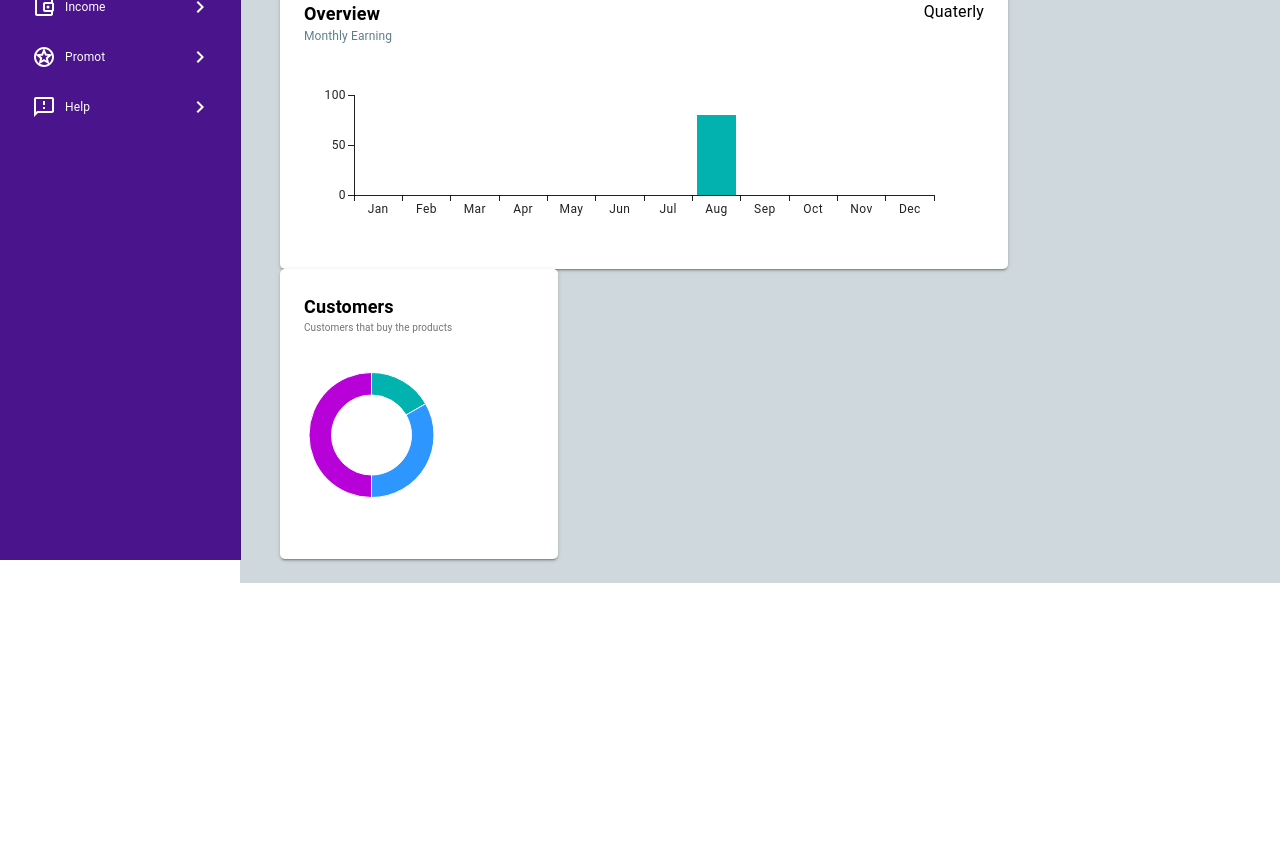
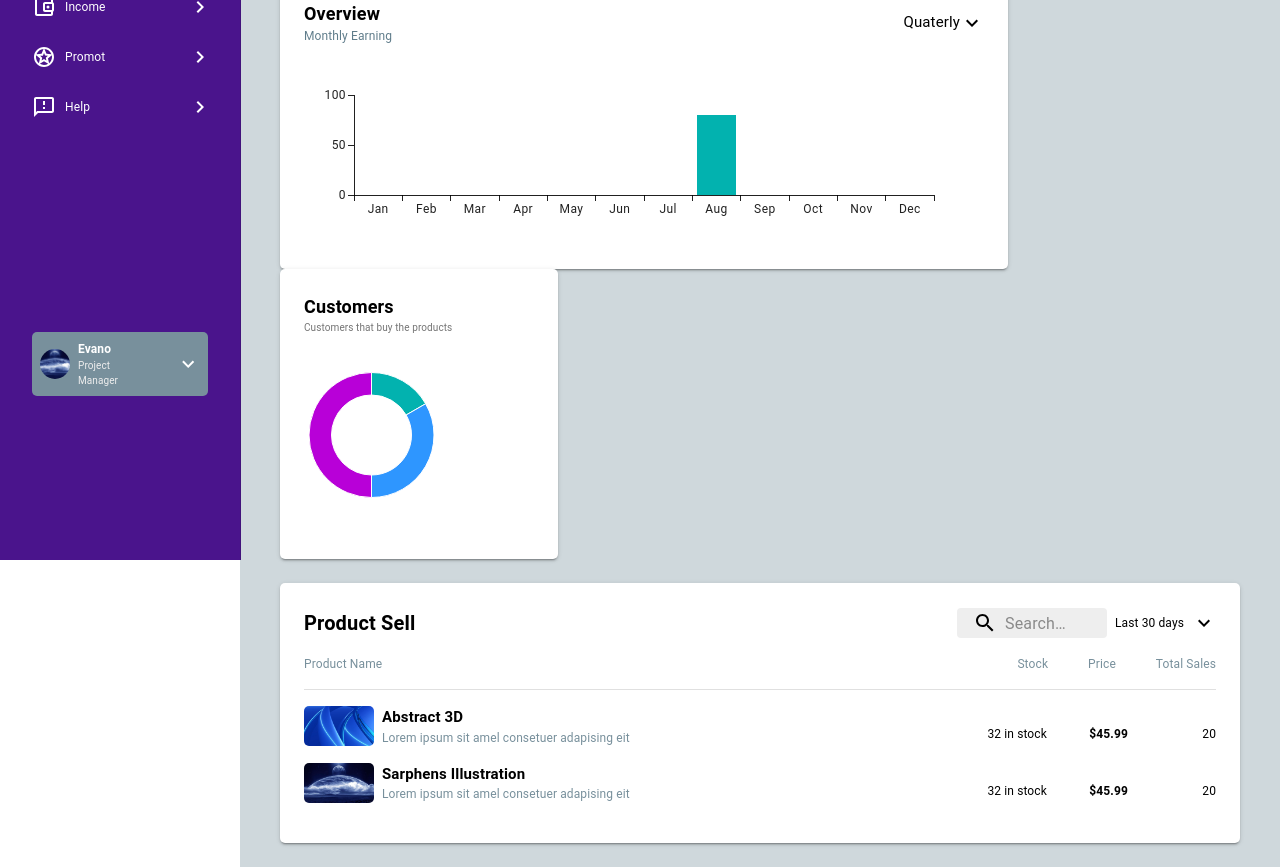
Before and after one commit to Raks97-rgb/FitpeoAssignment, a React (Create React App) app: page / in a window 1280 px wide. Shown: the part 240-1107 px from the top of the page. Before the commit the page ends 823 px from the top, so only its background shows below. Built offline with nearby package versions, Linux system fonts and the light colour scheme.

Commit message:
dashboard completion

```diff
--- a/src/components/Homepage.jsx
+++ b/src/components/Homepage.jsx
@@ -1,5 +1,5 @@
 import * as React from 'react';
-import { Box, Drawer, Typography, Grid, List, ListItem, InputBase, ListItemText, Avatar, Icon, ListItemButton } from '@mui/material';
+import { Box, Drawer, Typography, Grid, List, ListItem, InputBase, ListItemText, Avatar, Icon, ListItemButton, Divider } from '@mui/material';
 import TokenOutlinedIcon from '@mui/icons-material/TokenOutlined';
 import SpaceDashboardOutlinedIcon from '@mui/icons-material/SpaceDashboardOutlined';
 import ViewInArOutlinedIcon from '@mui/icons-material/ViewInArOutlined';
@@ -18,6 +18,9 @@ import ShoppingBagOutlinedIcon from '@mui/icons-material/ShoppingBagOutlined';
 import { BarChart } from '@mui/x-charts/BarChart';
 import { PieChart } from '@mui/x-charts/PieChart';
 import { useDrawingArea } from '@mui/x-charts/hooks';
+import img1 from '../images/abstract.jpg';
+import img2 from '../images/space.jpg'
+import KeyboardArrowDownOutlinedIcon from '@mui/icons-material/KeyboardArrowDownOutlined';
 
 const drawerWidth = 240;
 
@@ -64,7 +67,7 @@ const carditems = [
     name2: '$198k',
     name3icn: <NorthOutlinedIcon sx={{ fontSize: 12 }} />,
     name3clr: 'green',
-    name31: '37.8%',
+    name31: '3.8%',
     name32: 'this month'
   },
   {
@@ -119,6 +122,27 @@ const size = {
   height: 200,
 };
 
+const tableitems = [
+  {
+    id:1,
+    img:img1,
+    sec1:'Abstract 3D',
+    sec2:'Lorem ipsum sit amel consetuer adapising eit',
+    stock:'32 in stock',
+    price:'$45.99',
+    tsales:'20',
+  },
+  {
+    id:2,
+    img:img2,
+    sec1:'Sarphens Illustration',
+    sec2:'Lorem ipsum sit amel consetuer adapising eit',
+    stock:'32 in stock',
+    price:'$45.99',
+    tsales:'20',
+  },
+]
+
 const Search = styled('div')(({ theme }) => ({
   position: 'relative',
   borderRadius: theme.shape.borderRadius,
@@ -158,12 +182,17 @@ const StyledText = styled('text')(({ theme }) => ({
   fontSize: 20,
 }));
 
+function Dashboard() {
+  const width = useDrawingArea().width;
+  const height = useDrawingArea().height;
+  const left = useDrawingArea().left;
+  const top = useDrawingArea().top;
 
-function Dashboard() {
-  const width=useDrawingArea().width;
-  const height=useDrawingArea().height;
-  const left=useDrawingArea().left;
-  const top=useDrawingArea().top;
+  const [value, setValue] = React.useState('');
+
+  const handleChange = (event) => {
+    setValue(event.target.value);
+  };
   return (
     <Box sx={{ display: 'flex' }}>
       <Drawer
@@ -180,7 +209,7 @@ function Dashboard() {
       >
         <Grid container display={'flex'} flexDirection={'column'}>
           <Grid item>
-            <Grid item container display={'flex'} flexDirection={'column'} rowSpacing={0.1}>
+            <Grid container display={'flex'} flexDirection={'column'} rowSpacing={0.1}>
               <Grid item display={'flex'} flexDirection={'row'} alignItems={'center'} columnGap={1} px={3} pb={2} mt={3}>
                 <TokenOutlinedIcon sx={{ color: 'white', fontSize: '30px' }} />
                 <Typography variant='h5' color={'white'} fontWeight={'bolder'}>Dashboard</Typography>
@@ -188,11 +217,13 @@ function Dashboard() {
               {items.map((item) => (
                 <List key={item.id} disablePadding>
                   {generate(
-                    <ListItemButton sx={{height:'50px'}}>
+                    <ListItemButton sx={{ height: '50px' }}>
                       <ListItem
                         secondaryAction={
                           <Icon edge="end" sx={{ display: 'flex', flexDirection: 'row', alignItems: 'center', fontSize: '20px', color: 'white' }}>
+                            {item.id > 1 ?
                             <KeyboardArrowRightOutlinedIcon />
+                           : ''}
                           </Icon>
                         }>
                         <Icon sx={{ display: 'flex', flexDirection: 'row', alignItems: 'center', fontSize: '25px', color: 'white' }}>{item.icon}</Icon>
@@ -207,12 +238,20 @@ function Dashboard() {
               ))}
             </Grid>
           </Grid>
-          <Grid item>
-
+          <Grid item pt={25} px={4}>
+              <Grid item display={'flex'} flexDirection={'row'} alignItems={'center'} columnGap={1}
+               sx={{background:'#78909c',p:1,borderRadius:'5px'}}>
+              <Avatar src={img2} sx={{height:30,width:30}}/>
+              <Grid item display={'flex'} flexDirection={'column'}>
+                <Typography fontSize={'12px'} color={'white'} fontWeight={'bold'}>Evano</Typography>
+                <Typography fontSize={'10px'} color={'#eeeeee'}>Project Manager</Typography>
+              </Grid>
+              <KeyboardArrowDownOutlinedIcon sx={{pl:1.9,color:'white'}}/>
+              </Grid>
           </Grid>
         </Grid>
       </Drawer>
-      <Box component="main" sx={{ px: 5, py: 3, background: '#cfd8dc',flexGrow:1 }}>
+      <Box component="main" sx={{ px: 5, py: 3, background: '#cfd8dc', flexGrow: 1 ,height:'100%'}}>
         <Grid container display={'flex'} flexDirection={'column'} rowGap={3}>
           <Grid item>
             <Grid container display={'flex'} flexDirection={'row'} justifyContent={'space-between'}>
@@ -234,7 +273,7 @@ function Dashboard() {
           <Grid item>
             <Grid container display={'flex'} flexDirection={'row'} justifyContent={'space-between'}>
               {carditems.map((item) => (
-                <Grid item sx={{ boxShadow: 2, borderRadius: '5px', bgcolor: 'white' }}>
+                <Grid item sx={{ boxShadow: 2, borderRadius: '5px', bgcolor: 'white'}}>
                   <Grid container display={'flex'} flexDirection={'row'} alignItems={'center'} columnGap={3} p={2} key={item.id}>
                     <Grid item>
                       <Avatar sx={{ width: 80, height: 80, background: item.bgclr, color: item.clr }}>{item.icon}</Avatar>
@@ -261,8 +300,9 @@ function Dashboard() {
                       <Typography fontSize={'18px'} fontWeight={'bolder'}>Overview</Typography>
                       <Typography fontSize={'12px'} color={'#607d8b'}>Monthly Earning</Typography>
                     </Grid>
-                    <Grid item>
-                      <Typography>Quaterly</Typography>
+                    <Grid item display={'flex'} flexDirection={'row'} alignItems={'center'}>
+                      <Typography fontSize={'15px'}>Quaterly</Typography>
+                      <KeyboardArrowDownOutlinedIcon/>
                     </Grid>
                   </Grid>
                   <Grid item>
@@ -278,16 +318,70 @@ function Dashboard() {
                   </Grid>
                 </Grid>
               </Grid>
-
               <Grid item display={'flex'} flexDirection={'column'} alignContent={'center'}
                 sx={{ background: 'white', borderRadius: '5px', boxShadow: 2, p: 3 }}>
                 <Typography fontSize={'18px'} fontWeight='bold'>Customers</Typography>
                 <Typography fontSize={'10px'} color={'#757575'}>Customers that buy the products</Typography>
                 <PieChart series={[{ data: piedata, innerRadius: 40 }]} {...size}>
-                <StyledText x={left + width / 2} y={top + height / 2}>
-                   <Typography>65%</Typography>
-                </StyledText>
+                  {/* <StyledText x={left + width / 2} y={top + height / 2}>
+                    <Typography>65%</Typography>
+                  </StyledText> */}
                 </PieChart>
+              </Grid>
+            </Grid>
+          </Grid>
+          <Grid item>
+            <Grid container display={'flex'} flexDirection={'column'} rowGap={2}
+              sx={{ background: 'white', p: 3, boxShadow: 2, borderRadius: '5px' }}>
+              <Grid item>
+                <Grid container display={'flex'} flexDirection={'row'} justifyContent={'space-between'}>
+                  <Grid item>
+                    <Typography variant='h6' fontWeight={'bold'}>Product Sell</Typography>
+                  </Grid>
+                  <Grid item display={'flex'} flexDirection={'row'} alignItems={'center'} columnGap={1}>
+                    <Search sx={{ background: '#eeeeee', width: '150px' ,height:'30px'}}>
+                      <SearchIconWrapper>
+                        <SearchIcon />
+                      </SearchIconWrapper>
+                      <StyledInputBase
+                        placeholder="Search…"
+                      />
+                    </Search>
+                    <Typography fontSize={'12px'}>Last 30 days</Typography>
+                    <KeyboardArrowDownOutlinedIcon/>
+                  </Grid>
+                </Grid>
+              </Grid>
+              <Grid item>
+                <Grid container display={'flex'} flexDirection={'row'} justifyContent={'space-between'}>
+                  <Grid item>
+                    <Typography fontSize='12px' color={'#78909c'}>Product Name</Typography>
+                  </Grid>
+                  <Grid item display={'flex'} flexDirection={'row'} columnGap={5}>
+                    <Typography fontSize='12px' color={'#78909c'}>Stock</Typography>
+                    <Typography fontSize='12px' color={'#78909c'}>Price</Typography>
+                    <Typography fontSize='12px' color={'#78909c'}>Total Sales</Typography>
+                  </Grid>
+                </Grid>
+              </Grid>
+              <Divider/>
+              <Grid item>
+                {tableitems.map((item) => (
+                <Grid container display={'flex'} flexDirection={'row'} justifyContent={'space-between'} key={item.id}>
+                  <Grid item display={'flex'} flexDirection={'row'} alignItems={'center'} columnGap={1} pb={2}>
+                    <img src={item.img} height={'40px'} width={'70px'} style={{borderRadius:'5px'}}/>
+                    <Grid item>
+                      <Typography fontSize={'15px'} fontWeight={'bold'}>{item.sec1}</Typography>
+                      <Typography fontSize={'12px'} color={'#78909c'}>{item.sec2}</Typography>
+                    </Grid>
+                  </Grid>
+                  <Grid item display={'flex'} flexDirection={'row'} alignItems={'center'} columnGap={6.3}>
+                    <Typography fontSize='12px' sx={{mr:-1}}>{item.stock}</Typography>
+                    <Typography fontSize='12px'fontWeight={'bold'}sx={{mr:3}}>{item.price}</Typography>
+                    <Typography fontSize='12px'>{item.tsales}</Typography>
+                  </Grid>
+                </Grid>
+                ))}
               </Grid>
             </Grid>
           </Grid>
```
Also changed, not shown: src/images/abstract.jpg (added), src/images/space.jpg (added).
